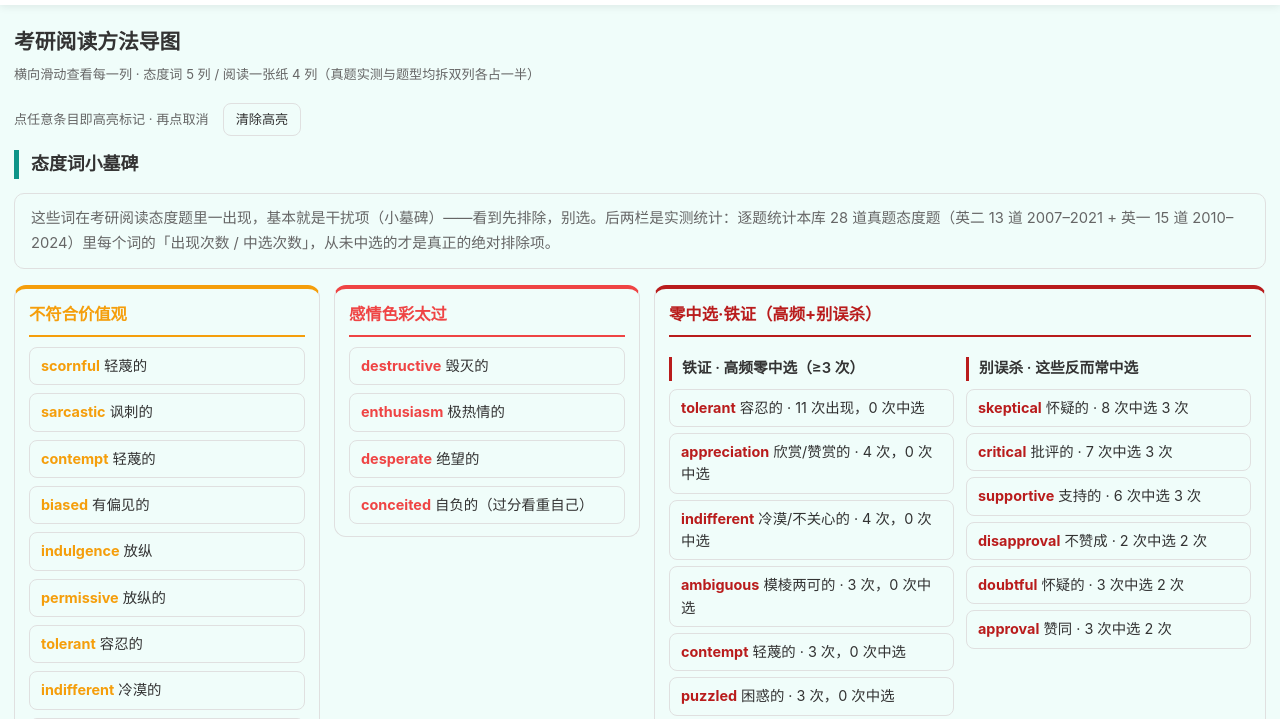
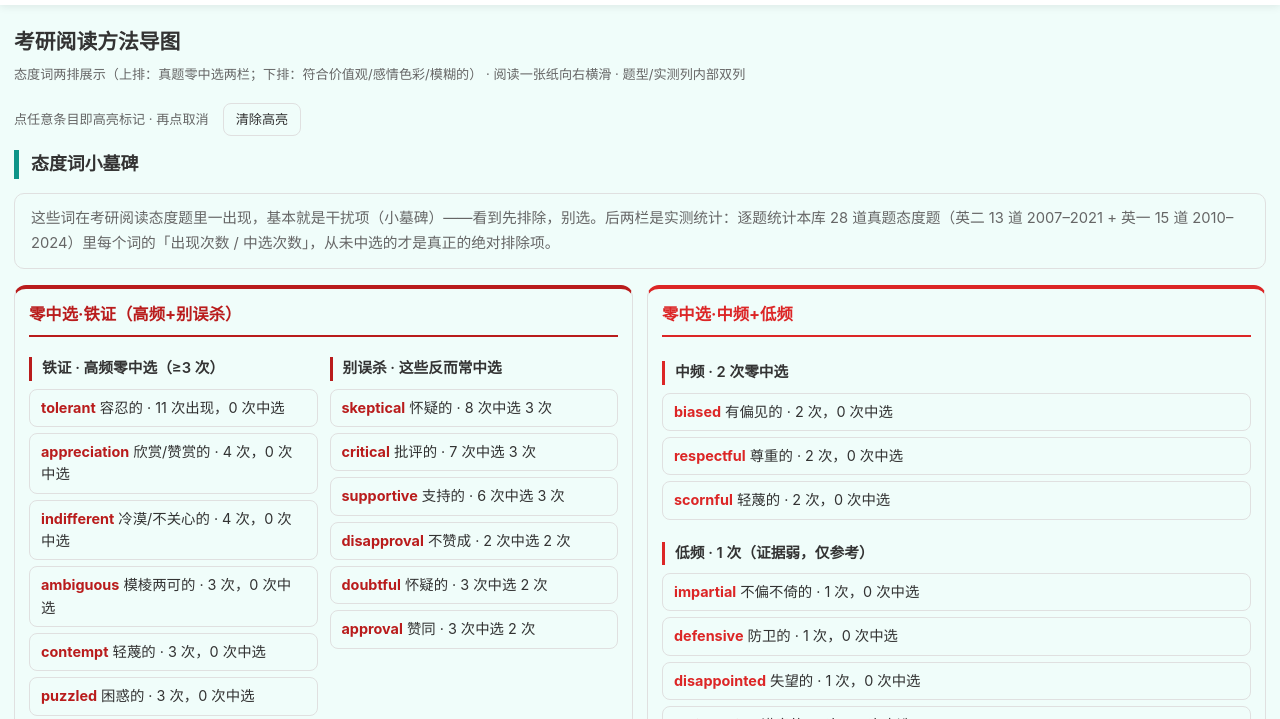
Before and after one commit to Cyrusssxx/english, a plain HTML site: page pwa/mindmap.html in a window 1280 px wide. Shown: the part 51-770 px from the top of the page. Drawn offline with Linux system fonts and the light colour scheme.

Commit message:
fix(mindmap): 态度词改两排grid布局（上排零中选两列/下排其余）
修复.mm-cols-attitude grid CSS仅4列版(areas c1-c4)导致第5列[模糊的]无grid-area落入自动布局区、真实排布错乱。重写为repeat(4,minmax(0,1fr)) + areas "g1 g1 g2 g2"/"g3 g4 g5 ."，nth-child映射：1不符→g3,2感情→g4,3中频低频→g2,4铁证(split)→g1,5模糊→g5。第一排=零中选铁证+中频低频，第二排=不符合价值观+感情色彩太过+模糊的+留空；窄屏≤1100退化flex-wrap单列。阅读一张纸不受影响。jsdom核对5列DOM序与区域映射一致。SW重建 en2-5723c998。

```diff
--- a/pwa/mindmap.html
+++ b/pwa/mindmap.html
@@ -22,18 +22,24 @@
             background: var(--card); border: 1px solid var(--border); border-radius: 10px;
             padding: 12px 16px; margin: 0 0 16px;
         }
-        /* 左两行 + 右整块：第 4 栏跨两行占满右侧，左侧上排放前两栏、下排放第 3 栏
+        /* 态度词专属两排布局：
+           第一排横排 = 零中选·铁证(g1, 跨2) + 零中选·中频+低频(g2, 跨2)
+           第二排横排 = 不符合价值观(g3) + 感情色彩太过(g4) + 模糊的(g5) + 留空
+           branches 顺序固定，用 nth-child 映射到网格区域。
            注意：必须用 .mm-cols.mm-cols-attitude 双类选择器——单类特异性低于后面的 .mm-cols{display:flex}，会被覆盖 */
         .mm-cols.mm-cols-attitude {
             display: grid;
-            grid-template-columns: minmax(240px, 1fr) minmax(240px, 1fr) minmax(480px, 2fr);
-            grid-template-areas: "c1 c2 c4" "c3 c3 c4";
+            grid-template-columns: repeat(4, minmax(0, 1fr));
+            grid-template-areas:
+                "g1 g1 g2 g2"
+                "g3 g4 g5 .";
             gap: 14px; align-items: start; overflow-x: visible;
         }
-        .mm-cols.mm-cols-attitude > .mm-col:nth-child(1) { grid-area: c1; }
-        .mm-cols.mm-cols-attitude > .mm-col:nth-child(2) { grid-area: c2; }
-        .mm-cols.mm-cols-attitude > .mm-col:nth-child(3) { grid-area: c3; }
-        .mm-cols.mm-cols-attitude > .mm-col:nth-child(4) { grid-area: c4; }
+        .mm-cols.mm-cols-attitude > .mm-col:nth-child(1) { grid-area: g3; }   /* 不符合价值观 */
+        .mm-cols.mm-cols-attitude > .mm-col:nth-child(2) { grid-area: g4; }   /* 感情色彩太过 */
+        .mm-cols.mm-cols-attitude > .mm-col:nth-child(3) { grid-area: g2; }   /* 零中选·中频+低频 */
+        .mm-cols.mm-cols-attitude > .mm-col:nth-child(4) { grid-area: g1; }   /* 零中选·铁证 */
+        .mm-cols.mm-cols-attitude > .mm-col:nth-child(5) { grid-area: g5; }   /* 模糊的 */
         .mm-cols.mm-cols-attitude > .mm-col { flex: none; min-width: 0; }
         .mm-cols.mm-cols-attitude > .mm-col-split { flex: none; min-width: 0; }
         @media (max-width: 1100px) {
@@ -111,7 +117,7 @@
 
     <main class="mm-page">
         <h1 class="mm-page-title">考研阅读方法导图</h1>
-        <p class="scroll-hint">横向滑动查看每一列 · 态度词 5 列 / 阅读一张纸 4 列（真题实测与题型均拆双列各占一半）</p>
+        <p class="scroll-hint">态度词两排展示（上排：真题零中选两栏；下排：符合价值观/感情色彩/模糊的） · 阅读一张纸向右横滑 · 题型/实测列内部双列</p>
         <div class="mm-tools">
             <span class="mm-tools-tip">点任意条目即高亮标记 · 再点取消</span>
             <button type="button" class="mm-clear-btn" onclick="clearHighlights()">清除高亮</button>
--- a/pwa/sw.js
+++ b/pwa/sw.js
@@ -2,7 +2,7 @@
  * 预缓存全部页面/样式/脚本/题库/图标，安装后完全离线可用。
  * 升级题库或代码后：CACHE_VER 会随资源内容自动变化，客户端自动换新缓存。
  */
-const CACHE_VER = 'en2-fbbc1ef4';
+const CACHE_VER = 'en2-5723c998';
 
 const PRECACHE = [
     'index.html',
```
Also changed, not shown: 2 other files.
